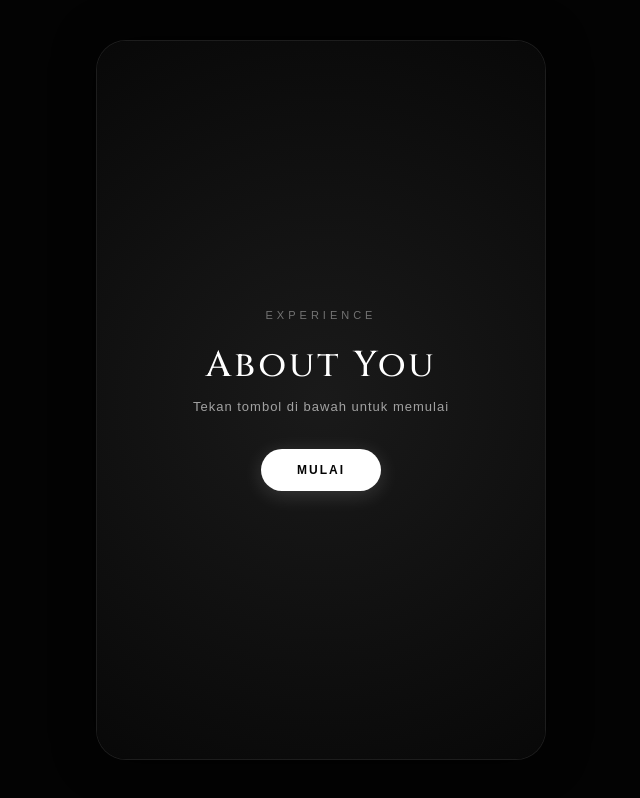
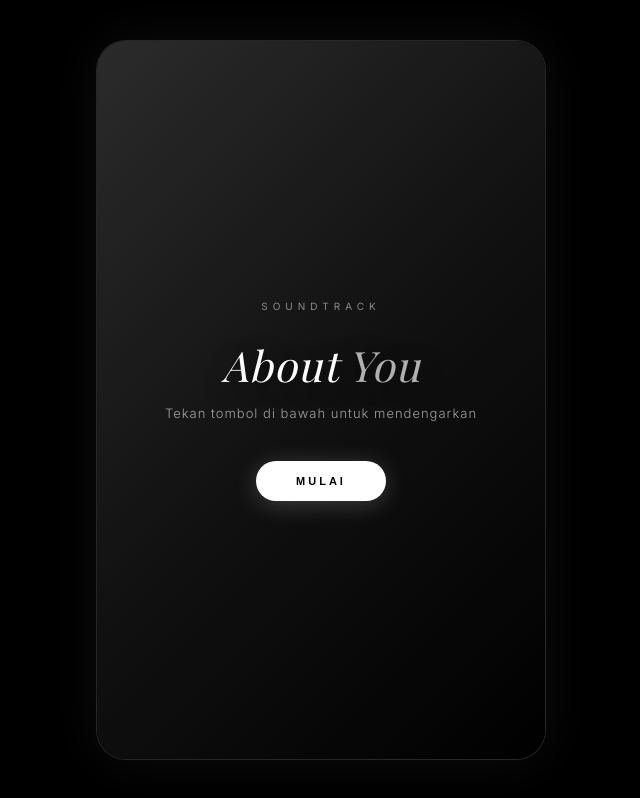
Before and after one commit to deufyy/aboutyou, a plain HTML site: page index.html in a window 1280 px wide. Shown: the whole page, without its empty margins (319-959 px from the left). Drawn offline with nearby package versions, Linux system fonts and the light colour scheme; a web font is replaced by a local one.

Commit message:
Update index.html

```diff
--- a/index.html
+++ b/index.html
@@ -4,7 +4,8 @@
     <meta charset="UTF-8">
     <meta name="viewport" content="width=device-width, initial-scale=1.0">
     <title>About You</title>
-    <link href="https://fonts.googleapis.com/css2?family=Cinzel:wght@400;500&family=Plus+Jakarta+Sans:wght@300;400&display=swap" rel="stylesheet">
+    <!-- Memuat font Playfair Display & Inter yang estetik -->
+    <link href="https://fonts.googleapis.com/css2?family=Playfair+Display:ital,wght@0,400;0,600;1,400&family=Inter:wght@300;400&display=swap" rel="stylesheet">
     <style>
         * {
             box-sizing: border-box;
@@ -13,9 +14,9 @@
         }
 
         body {
-            background-color: #030303;
-            color: #f1f1f1;
-            font-family: 'Plus Jakarta+Sans', sans-serif;
+            background-color: #000000;
+            color: #ffffff;
+            font-family: 'Inter', sans-serif;
             display: flex;
             justify-content: center;
             align-items: center;
@@ -23,19 +24,19 @@
             overflow: hidden;
         }
 
-        /* Container utama: Responsif di HP maupun Laptop */
+        /* Container utama responsif untuk HP dan Laptop */
         .container {
             position: relative;
             width: 100vw;
             height: 100vh;
-            max-width: 450px; /* Lebar maksimal ala bingkai ponsel di layar PC */
+            max-width: 450px;
             max-height: 100vh;
-            background: #030303;
+            background: #000000;
             overflow: hidden;
             display: flex;
             justify-content: center;
             align-items: center;
-            box-shadow: 0 0 40px rgba(0, 0, 0, 0.8);
+            box-shadow: 0 0 50px rgba(255, 255, 255, 0.05);
         }
 
         @media (min-width: 768px) {
@@ -43,11 +44,11 @@
                 height: 90vh;
                 max-height: 850px;
                 border-radius: 30px;
-                border: 1px solid rgba(255, 255, 255, 0.1);
+                border: 1px solid rgba(255, 255, 255, 0.15);
             }
         }
 
-        /* --- LANDING PAGE GAYA BARU (MINIMALIS ESTETIK) --- */
+        /* --- LANDING PAGE: GRADASI HITAM KE PUTIH (MONOKROM) --- */
         .landing-page {
             position: absolute;
             width: 100%;
@@ -59,57 +60,65 @@
             text-align: center;
             padding: 40px;
             z-index: 3;
-            background: radial-gradient(circle, #1a1a1a 0%, #080808 100%);
+            /* Gradasi monokrom dari abu-abu terang/putih arang ke hitam pekat */
+            background: linear-gradient(135deg, #2b2b2b 0%, #111111 50%, #000000 100%);
             transition: all 0.8s cubic-bezier(0.77, 0, 0.175, 1);
         }
 
         .badge {
-            font-size: 11px;
+            font-size: 10px;
             text-transform: uppercase;
-            letter-spacing: 4px;
-            color: rgba(255, 255, 255, 0.4);
-            margin-bottom: 20px;
+            letter-spacing: 5px;
+            color: rgba(255, 255, 255, 0.5);
+            margin-bottom: 25px;
         }
 
         .landing-title {
-            font-family: 'Cinzel', serif;
-            font-size: 36px;
-            font-weight: 500;
-            letter-spacing: 3px;
-            margin-bottom: 10px;
+            font-family: 'Playfair Display', serif;
+            font-size: 42px;
+            font-style: italic;
+            font-weight: 400;
+            letter-spacing: 1px;
+            margin-bottom: 12px;
             color: #ffffff;
+            text-shadow: 0 4px 20px rgba(0, 0, 0, 0.5);
+        }
+
+        .landing-title span {
+            color: #b0b0b0; /* Aksen abu-abu terang */
         }
 
         .landing-desc {
             font-size: 13px;
             font-weight: 300;
             color: rgba(255, 255, 255, 0.6);
-            margin-bottom: 35px;
+            margin-bottom: 40px;
             letter-spacing: 1px;
         }
 
-        /* Tombol dengan Animasi Elegan */
+        /* Tombol Mulai dengan gaya kontras hitam-putih */
         .explore-btn {
             background: #ffffff;
-            color: #030303;
+            color: #000000;
             border: none;
-            padding: 14px 36px;
+            padding: 14px 40px;
             border-radius: 50px;
-            font-size: 12px;
+            font-size: 11px;
             font-weight: 600;
-            letter-spacing: 2px;
+            letter-spacing: 3px;
             cursor: pointer;
             text-transform: uppercase;
-            transition: transform 0.3s ease, box-shadow 0.3s ease;
-            box-shadow: 0 4px 20px rgba(255, 255, 255, 0.15);
+            transition: transform 0.3s ease, background 0.3s ease, box-shadow 0.3s ease;
+            box-shadow: 0 4px 25px rgba(255, 255, 255, 0.2);
         }
 
         .explore-btn:hover {
+            background: #e0e0e0;
             transform: scale(1.05);
-            box-shadow: 0 6px 25px rgba(255, 255, 255, 0.3);
+            box-shadow: 0 6px 30px rgba(255, 255, 255, 0.4);
         }
 
-        /* --- ANIMASI TRANSISI KELUAR --- */
+        /* Animasi Transisi Keluar */
         .landing-page.slide-up {
             transform: translateY(-100%);
             opacity: 0;
@@ -143,15 +152,15 @@
             left: 0;
             width: 100%;
             height: 100%;
-            object-fit: cover; /* Menyesuaikan layar laptop dan HP tanpa gepeng */
+            object-fit: cover;
         }
 
         /* Tombol Pause di tengah video */
         .pause-overlay {
             position: absolute;
             z-index: 4;
-            background: rgba(0, 0, 0, 0.4);
-            border: 1px solid rgba(255, 255, 255, 0.4);
+            background: rgba(0, 0, 0, 0.5);
+            border: 1px solid rgba(255, 255, 255, 0.5);
             border-radius: 50%;
             width: 65px;
             height: 65px;
@@ -179,11 +188,11 @@
 <body>
 
     <div class="container">
-        <!-- LANDING PAGE GAYA BARU -->
+        <!-- LANDING PAGE DENGAN GRADASI HITAM-PUTIH & FONT ESTETIK -->
         <div id="landingPage" class="landing-page">
-            <div class="badge">Experience</div>
-            <div class="landing-title">About You</div>
-            <div class="landing-desc">Tekan tombol di bawah untuk memulai</div>
+            <div class="badge">Soundtrack</div>
+            <div class="landing-title">About <span>You</span></div>
+            <div class="landing-desc">Tekan tombol di bawah untuk mendengarkan</div>
             <button class="explore-btn" onclick="startExperience()">Mulai</button>
         </div>
 
@@ -206,7 +215,6 @@
         const pauseOverlay = document.getElementById('pauseOverlay');
 
         function startExperience() {
-            // Menjalankan animasi transisi geser ke atas
             landingPage.classList.add('slide-up');
             playerPage.classList.add('active');
             video.play();
```
